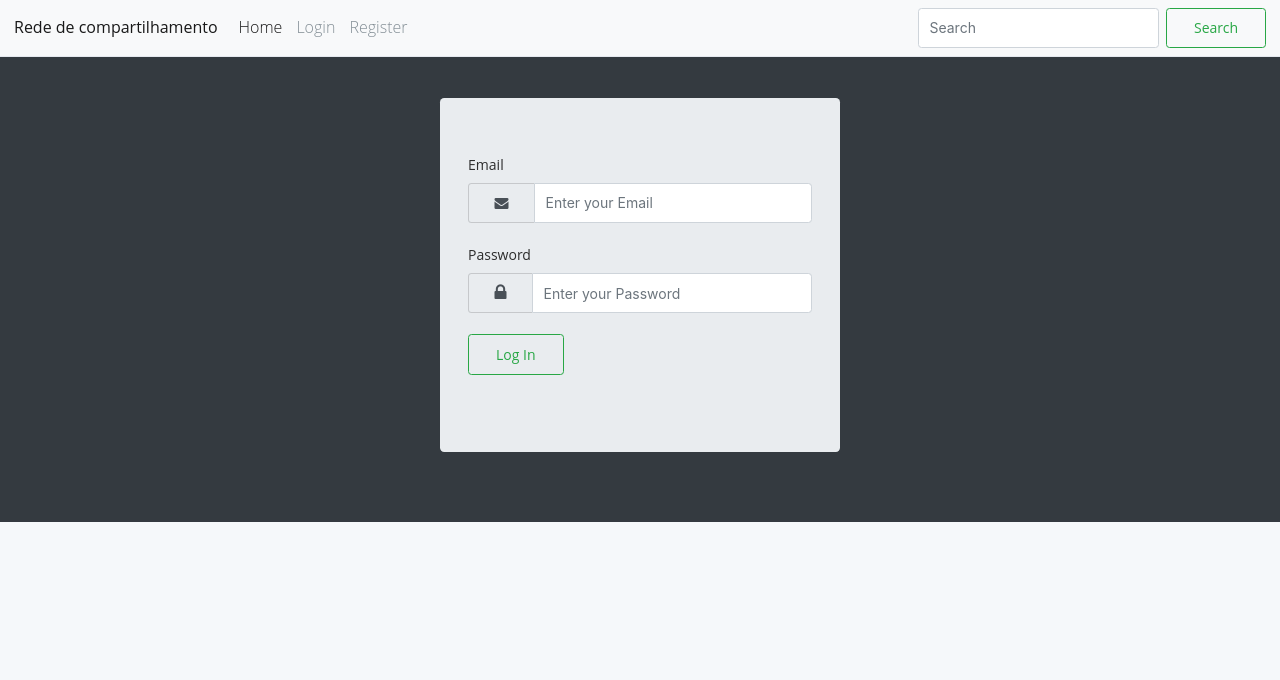
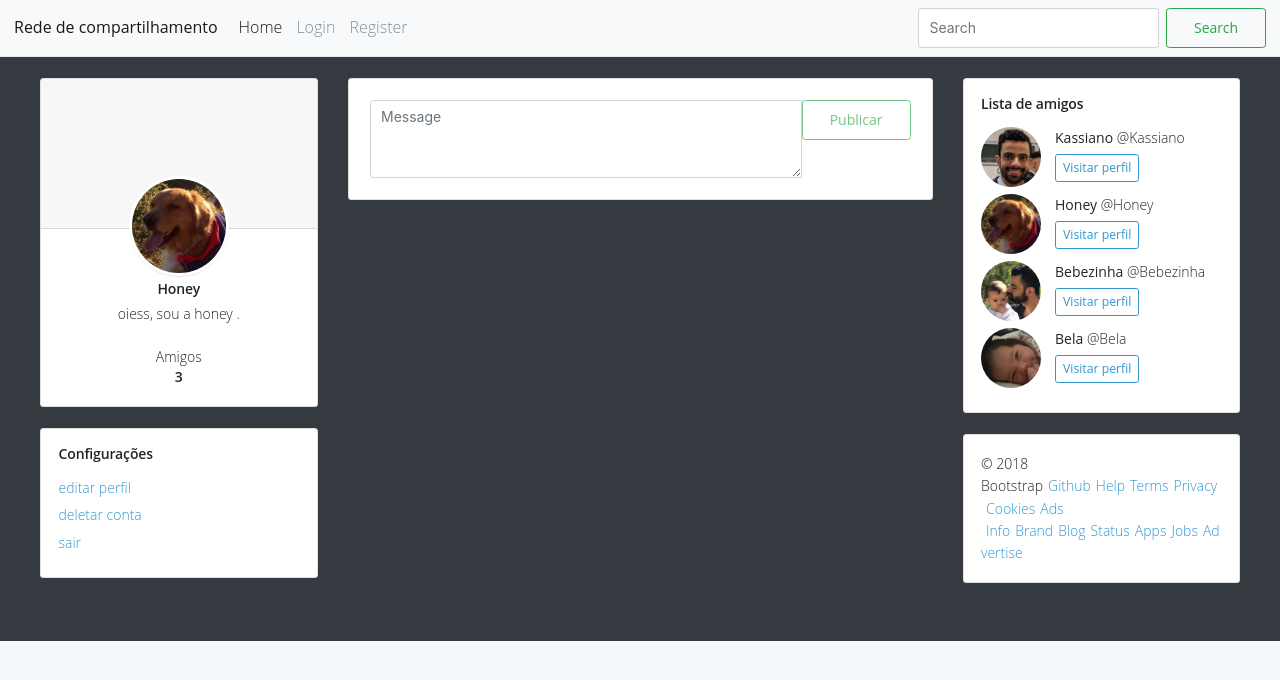
Before and after one commit to kassiano/rede-compartilhamento, a React (Create React App) app: page /home in a window 1280 px wide. Before the commit this address led to /login. Shown: the top 680 px of the page. Built offline with nearby package versions, Linux system fonts and the light colour scheme.

Commit message:
funcionalidade de likes

```diff
--- a/src/App.js
+++ b/src/App.js
@@ -17,7 +17,13 @@ class App extends Component {
   state  = {
       postsList: [],
       users: null,
-      loggedUser: null
+      loggedUser: {
+        name : 'Honey',
+        email :'honey@gmail.com',
+        passwd : 'A6xnQhbz4Vx2HuGl4lXwZ5U2I8iziLRFnhP5eNfIRvQ=',
+        description: 'oiess, sou a honey .',
+        profileImage: './images/honey.png'
+      }
   }
 
   componentDidMount() {
@@ -40,8 +46,6 @@ class App extends Component {
     }))
 
     alert('Usuario cadastrado com sucesso.')
-
-    console.log(user);
 
     return true
 
@@ -99,16 +103,19 @@ class App extends Component {
 
   onLikePost = (post) =>{
 
+    let qtdLikes = post.likes + 1
 
+    this.setState(state => ({
+      postsList: this.state.postsList.map(p=>
+        p.id === post.id ? { ...p, likes : qtdLikes } : p
+      )
+    }))
 
   }
 
 
 
   render() {
-
-  //  var hash = crypto.createHash('sha256').update('1234').digest('base64');
-
 
     return (
       <div className="App">
@@ -142,16 +149,21 @@ class App extends Component {
 
                    <ProfileBox
                      loggedUser={this.state.loggedUser}
-                     frindCount={this.state.users.length -1}
+                     frindCount={ this.state.users ? this.state.users.length -1 : 0}
                      />
 
                    <PostList
                      posts={this.state.postsList}
                      onAddPost={this.addPost}
+                     onLikePost={this.onLikePost}
                      />
 
                    <FriendsList
-                     friends={this.state.users.filter(f=> f !== this.state.loggedUser )}
+                     friends={
+                        this.state.users ?
+                        this.state.users.filter(f=> f !== this.state.loggedUser )
+                        :[]
+                      }
                      />
                  </div>
 
--- a/src/components/PostList.js
+++ b/src/components/PostList.js
@@ -6,44 +6,15 @@ import PublishBlock from './PublishBlock'
 class PostList extends Component{
 
 
-  renderPost = (post) =>{
+  renderPost = (text) =>{
 
-    switch (post.type) {
-      case 'img':
-          return (
-            <div>
-              <div>
-                {post.content}
-              </div>
-              <img className="img-size" src={post.image} alt=""/>
-            </div>
-          )
-      case 'video':
-          return (
-            <video width="320" height="240" controls>
-              <source src={`./videos/${post.content}`} type="video/mp4"/>
-            </video>
-          )
-      case 'code':
-            return(
-                <pre>
-                  <code>
-                      {post.content}
-                  </code>
-               </pre>
-            )
-      case 'link':
-            return(
-              <UrlPreview url={post.content} />
-            )
-      default:
-        return (
-            <pre>
-                {post.content}
-            </pre>
-        )
-    }
+      return text.replace(/@([a-z\d_]+)/ig, '<a href="#$1">@$1</a>');
 
+  }
+
+
+  onLikePost = (post)=>{
+    this.props.onLikePost(post)
   }
 
 
@@ -58,7 +29,7 @@ class PostList extends Component{
         return str;
     }
 
-    console.log(posts)
+
 
     return(
 
@@ -69,8 +40,7 @@ class PostList extends Component{
 
         <PublishBlock onAddPost={this.props.onAddPost}/>
 
-        { posts.reverse().map(p=> (
-
+        { posts.sort(function(a,b){return b.postDate - a.postDate}).map(p=> (
 
             <li className="rv b agz" key={p.id}>
             <img className="bos vb yb aff" src={p.author.profileImage} />
@@ -84,15 +54,21 @@ class PostList extends Component{
                 </div>
                 <pre>
 
-                  {p.content}
+                  { p.content }
 
                 </pre>
               </div>
-              <button className="cg nz ok" style={{
+              <span>{p.likes}</span><i className="fa fa-heart" style={{width:'20px'}}></i>
+              <button className="cg nz ok"
+                onClick={(event)=>{
+                        this.onLikePost(p)
+                    }
+                  }
+                 style={{
                   margin: '10px'
                 }}>
                 Gostei disso</button>
-                <button className="cg nz ok">
+              <button className="cg nz ok">
                   Comentar</button>
             </div>
           </li>
```
